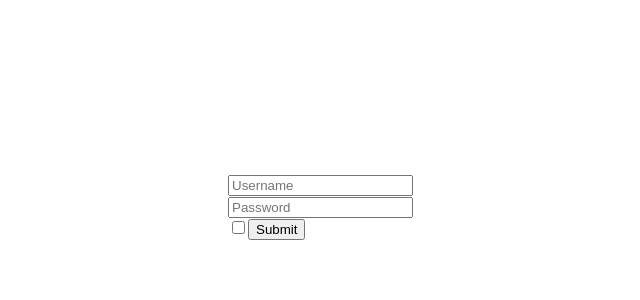
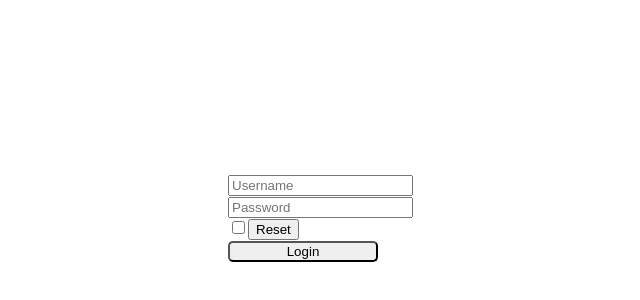
Before and after one commit to Chris1998c/React, a React (Create React App) app: page / in a window 1280 px wide. Shown: the part 66-366 px from the top of the page, without its empty margins (12-652 px from the left). Built offline with nearby package versions, Linux system fonts and the light colour scheme.

Commit message:
Update Exercise47

```diff
--- a/src/UncLogin.jsx
+++ b/src/UncLogin.jsx
@@ -1,30 +1,40 @@
 import React from "react";
 
 
-//  un secondo metodo per accedere ai dati potrebbe essere document.getelementbyid
 
-export function UncLogin() {
-  const handleSubmit = (event) => {
+ export function UncLogin({ unLogin }) {
+  let usernameInput = React.createRef();
+  let passwordInput = React.createRef();
+  let checkInput = React.createRef();
+
+  const handleLogin = (event) => {
     event.preventDefault();
 
-    const form = event.target;
-    const username = form.elements.username.value;
-    const password = form.elements.password.value;
-    const remember = form.elements.check.checked;
+    const username = usernameInput.current.value;
+    const password = passwordInput.current.value;
+    const remember = checkInput.current.checked;
 
-    console.log("Username:", username);
-    console.log("Password:", password);
-    console.log("Remember:", remember);
+    unLogin({ username, password, remember });
+    console.log(username, password, remember);
+
+    event.target.reset();
   };
+
 
   return (
     <div>
-      <form onSubmit={handleSubmit}>
-        <input name="username" type="text" placeholder="Username" />
-        <input name="password" type="password" placeholder="Password" />
-        <input name="check" type="checkbox" />
-        <button type="submit">Submit</button>
+      <form onSubmit={handleLogin}>
+
+        <input ref={usernameInput} type="text" placeholder="Username"  />
+
+        <input ref={passwordInput} type="password" placeholder="Password"  />
+
+        <input ref={checkInput} type="checkbox"  />
+
+        <button type="button" onClick={(event)=>event.target.reset}>Reset</button>
+
+        <button className="bottone" type="submit">Login</button>
       </form>
     </div>
   );
-}
+  }
```
